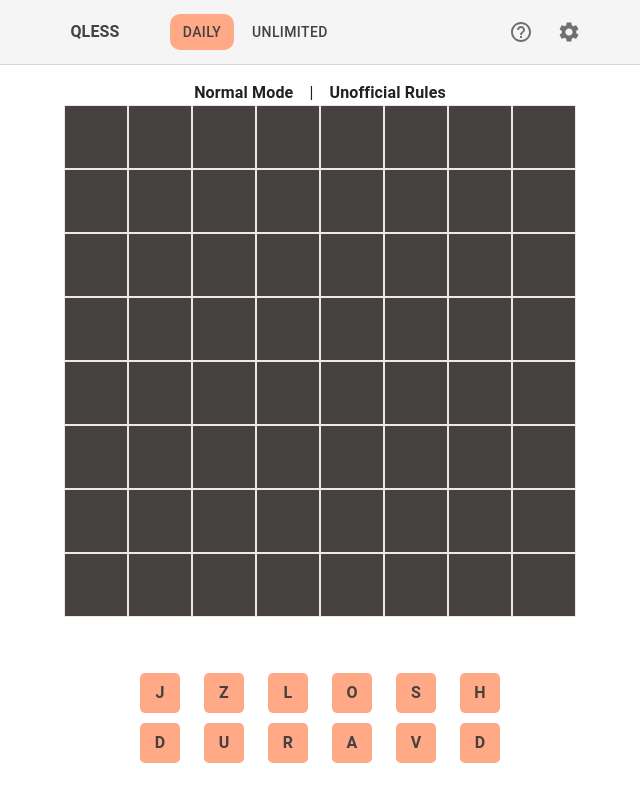
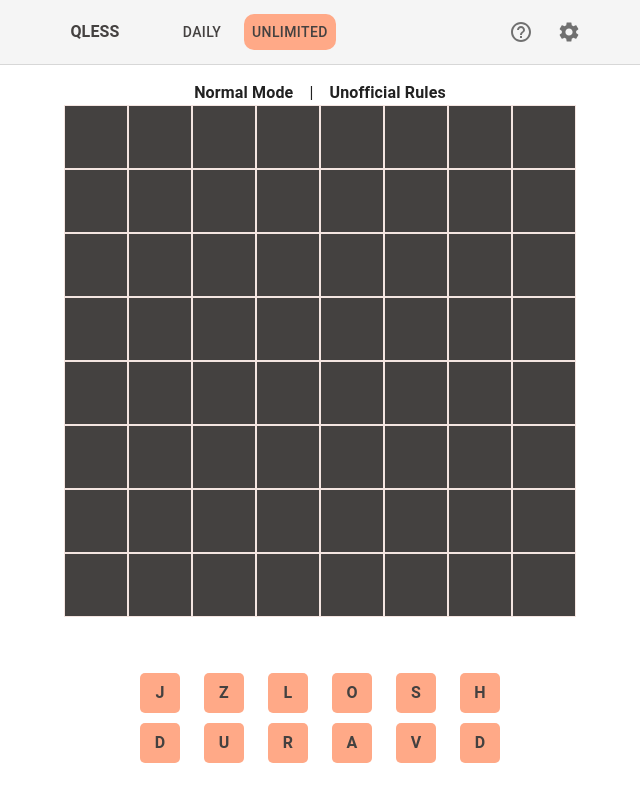
Before and after one commit to ESattler/qless, a React (Create React App) app: page /qless/unlimited in a window 1280 px wide. Shown: the top 800 px of the page, without its empty margins (320-960 px from the left). Built offline with nearby package versions, Linux system fonts and the light colour scheme.

Commit message:
Fixed routing issue

```diff
--- a/src/App.js
+++ b/src/App.js
@@ -11,8 +11,8 @@ function App() {
   return (
     <Router>
       <Routes>
-        <Route path="/" element={<AppView mode={Daily}/>} />
-        <Route path="/unlimited" element={<AppView mode={Unlimited}/>} />
+        <Route exact path="/qless" element={<AppView mode={Daily}/>} />
+        <Route exact path="/qless/unlimited" element={<AppView mode={Unlimited}/>} />
         <Route path="*" element={<AppView mode={Daily} />} />
       </Routes>
     </Router>
--- a/src/index.js
+++ b/src/index.js
@@ -1,6 +1,5 @@
 import React from 'react';
 import ReactDOM from 'react-dom/client';
-// import './index.css';
 import App from './App';
 
 const root = ReactDOM.createRoot(document.getElementById('root'));
@@ -11,6 +10,6 @@ if(module.hot){
 
 root.render(
   <React.StrictMode>
-    <App />
+      <App />
   </React.StrictMode>
 );
--- a/src/views/ToolBarView.js
+++ b/src/views/ToolBarView.js
@@ -6,6 +6,7 @@ import HelpOutlineIcon from '@mui/icons-material/HelpOutline';
 import HelpDialog from '../components/HelpDialog';
 import SettingsDialog from "../components/SettingsDialog";
 import { Daily, Unlimited } from "../constants";
+import { useNavigate } from 'react-router-dom'
 
 const ToolBarView = (props) => {
 
@@ -27,6 +28,8 @@ const ToolBarView = (props) => {
     setSettingsOpen(false);
   };
 
+  let nav = useNavigate();
+
   return (
     <AppBar
       position="static"
@@ -41,7 +44,7 @@ const ToolBarView = (props) => {
           </Grid>
           <Grid xs={6} container direction="row" justifyContent="left" alignItems="center">
             <Grid container direction="row" justifyContent="left" alignItems="center">
-              <Button disableRipple href="/" variant="text" sx={{
+              <Button disableRipple onClick={() => nav("/qless", { replace: true })} variant="text" sx={{
                 borderRadius: "10px",
                 color: "#444140",
                 fontWeight: 500,
@@ -53,7 +56,7 @@ const ToolBarView = (props) => {
               }}>
                 Daily
               </Button>
-              <Button disableRipple href="/unlimited" variant="text" sx={{
+              <Button disableRipple onClick={() => nav("/qless/unlimited", { replace: true })} variant="text" sx={{
                 borderRadius: "10px",
                 color: "#444140",
                 fontWeight: 500,
```
Also changed, not shown: 14 other files (tests, documents, lock files or other folders).
